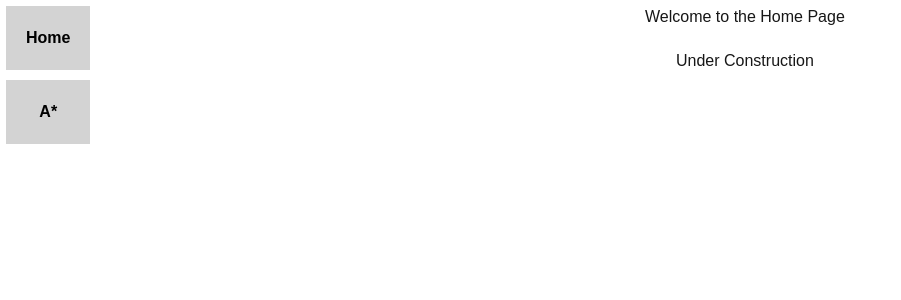
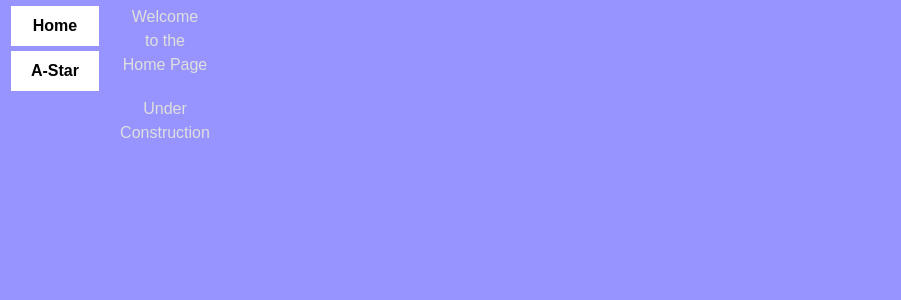
Before and after one commit to Karquilla/WEB_PORTFOLIO, a Next.js app: page / in a window 1280 px wide. Shown: the top 300 px of the page, without its empty margins (0-901 px from the left). Built offline with nearby package versions, Linux system fonts and the light colour scheme.

Commit message:
ligth/dark mode wip & minor fixes

```diff
--- a/app/AStar/page.tsx
+++ b/app/AStar/page.tsx
@@ -10,13 +10,13 @@ export default function page() {
 
     <div className={styles.layout}>
       <div className={styles.container}> <Navbar /> </div>
-      <div style={{
+      <div style={{ //background
               display: 'flex',
               padding: '0%',
-              backgroundColor: '#555555',
+              backgroundColor: '#333333',
               width: '100vw',
               height: '100vw'}} >
-        <div className={styles.grid_container}>
+        <div className={styles.content_container}>
           <Astar />
           </div>
         </div>
--- a/app/App.module.css
+++ b/app/App.module.css
@@ -5,9 +5,10 @@
 
 .layout {
   display: flex; /* Flex container for the whole page */
+  text-align: center;
 }
 
-.grid_container {
+.content_container {
   width: 100%;
   display: flex;
   justify-content: top;
@@ -17,12 +18,26 @@
 }
 
 .container {
-  flex: 1;
   display: flex;
-  width: 100%;
+  width: 110px;
   height: 100%;
+  justify-content: center;
   flex-direction: row;
   padding: 5px;
   gap: 10px;
+}
 
+.h1 {
+  display: flex;
+  color: #dfdfdf;
+  text-align: center;
+  margin-bottom: 20px;
 }
+
+.h2 {
+  display: flex;
+  color: #dfdfdf;
+  justify-content: center;
+  align-items: center;
+  margin-bottom: 20px;
+}
--- a/app/Home/page.tsx
+++ b/app/Home/page.tsx
@@ -6,7 +6,14 @@ export default function page() {
   return (
     <div className={styles.layout}>
       <div className={styles.container}> <Navbar /> </div>
-      <div className={styles.container}><Home /></div>
+      <div style={{ //background
+          display: 'flex',
+          padding: '0%',
+          backgroundColor: '#222222',
+          width: '100vw',
+          height: '100vw'}} >
+        <div className={styles.content_container}> <Home /></div>
+      </div>
     </div>
   );
 }
--- a/app/globals.css
+++ b/app/globals.css
@@ -3,14 +3,16 @@
 @tailwind utilities;
 
 :root {
-  --background: #ffffff;
-  --foreground: #171717;
+  --background: #9794ff;
+  --foreground: #000000;
+  --secondary: #ffffff;
 }
 
 @media (prefers-color-scheme: dark) {
   :root {
-    --background: #0a0a0a;
-    --foreground: #ededed;
+    --background: #38255a;
+    --foreground: #000000;
+    --secondary: #a5a5a5;
   }
 }
 
@@ -18,6 +20,7 @@ body {
   color: var(--foreground);
   background: var(--background);
   font-family: Arial, Helvetica, sans-serif;
+  text-wrap: balance;
 }
 
 @layer utilities {
@@ -25,16 +28,3 @@ body {
     text-wrap: balance;
   }
 }
-
-
-h1 {
-  display: flex;
-  justify-content: center;
-  margin-bottom: 20px;
-}
-
-h2 {
-  display: flex;
-  justify-content: center;
-  margin-bottom: 20px;
-}
--- a/app/page.tsx
+++ b/app/page.tsx
@@ -12,7 +12,7 @@ export default function page() {
   return (
     <div className={styles.layout}>
       <div className={styles.container}> <Navbar /> </div>
-      <div className={styles.container}><Home /></div>
+      <div className={styles.container}> <Home /></div>
     </div>
   );
 }
--- a/components/home.tsx
+++ b/components/home.tsx
@@ -1,9 +1,10 @@
 'use client'
+import styles from "../app/App.module.css"
 const Home = () => {
     return (
       <div>
-        <h1>Welcome to the Home Page</h1>
-        <h2>Under Construction</h2>
+        <p className={styles.h1}>Welcome to the Home Page</p>
+        <p className={styles.h2}>Under Construction</p>
       </div>
 
       );
--- a/components/navbar.module.css
+++ b/components/navbar.module.css
@@ -1,7 +1,7 @@
 .control_container {
     display: flex;
     padding: 1px;
-    gap: 10px;
+    gap: 5px;
     flex-direction: column;
 }
 
@@ -9,10 +9,10 @@
     display: flex; /* Flex container for link content */
     align-items: center; /* Center content vertically */
     justify-content: center; /* Center content horizontally */
-    background-color: #D3D3D3; /* Background color */
-    color: black; /* Text color */
+    background-color: var(--secondary); /* Background color */
+    /* color: black; Text color */
     font-weight: bold;
     border-radius: 0px; /* Rounded corners */
     padding: 20px; /* Add clickable space */
-    gap: 200px;
+    height: 20px;
 }
--- a/components/navbar.tsx
+++ b/components/navbar.tsx
@@ -10,7 +10,7 @@ const Navbar = () => {
       <ul>
         <div className={styles.control_container}>
         <li ><Link href="/Home" className={styles.control_button}><span>Home</span></Link></li>
-        <li ><Link href="/AStar" className={styles.control_button}>A*</Link></li>
+        <li ><Link href="/AStar" className={styles.control_button}>A-Star</Link></li>
         </div>
       </ul>
       </nav>
```
